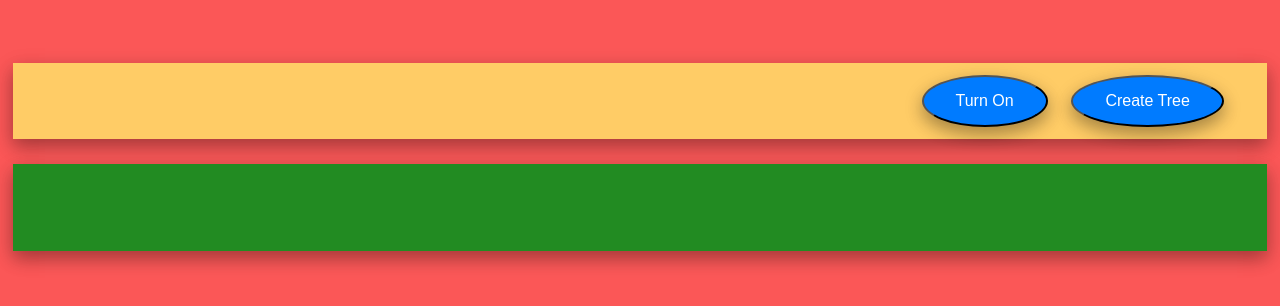
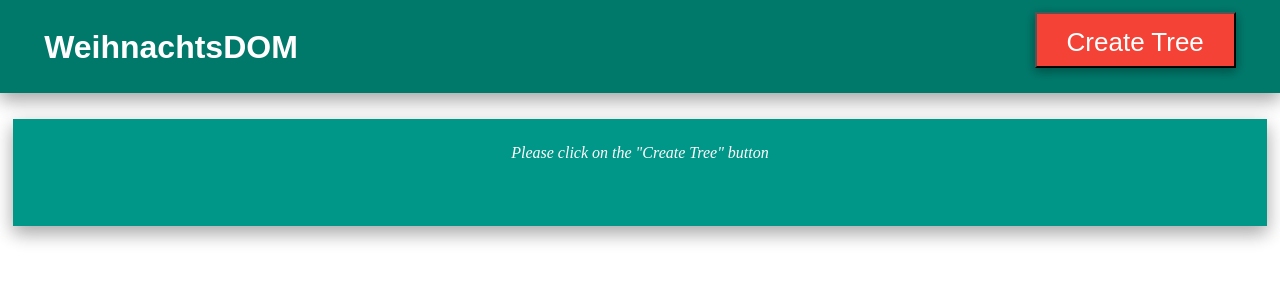
Before and after one commit to GustavoLastra/weihnachtsDOM-react, a React (Create React App) app: page / in a window 1280 px wide. Shown: the top 306 px of the page. Built offline with nearby package versions, Linux system fonts and the light colour scheme.

Commit message:
finish style and functionality

```diff
--- a/public/index.html
+++ b/public/index.html
@@ -21,7 +21,7 @@
     -->
     <title>React App</title>
   </head>
-  <body style="background-color: #fb5757">
+  <body style="background-color: #FFFFFF">
     <noscript>
       You need to enable JavaScript to run this app.
     </noscript>
--- a/src/component/Led.js
+++ b/src/component/Led.js
@@ -35,7 +35,7 @@ class Led extends React.Component {
         const { led} = this.props;
 
         return (
-            <div className={"hallo"}>
+            <div className={"ledDiv"}>
                 <MyContext.Consumer>
                     {(context) => (
                         <React.Fragment>
--- a/src/component/Tools.js
+++ b/src/component/Tools.js
@@ -28,12 +28,12 @@ class Tools extends Component {
 
     render() {
         return (
-            <div style={styles.toolsRow}>
-                <div style={styles.toolItem}>
-                    <button onClick={this.onClickTurn} style={this.state.buttonName==="Turn On"?styles.primaryButton:styles.dangerButton}>{this.state.buttonName}</button>
+            <div className={"toolsRow"}>
+                <div className={"toolItem"}>
+                    <h1 className="weihnachsDOMLabel">WeihnachtsDOM</h1>
                 </div>
-                <div style={styles.toolItem}>
-                    <button onClick={this.onClickCreate} style={styles.primaryButton}>Create Tree</button>
+                <div className={"toolItem"}>
+                    <button onClick={this.onClickCreate} className={"toolsButton"}>Create Tree</button>
                 </div>
 
             </div>
@@ -41,66 +41,5 @@ class Tools extends Component {
     }
 }
 
-const styles = {
-    toolsRow: {
-        display: "flex",
-        flexFlow: "row wrap",
-        justifyContent: "flex-end",
-        width: "95%",
-        margin: "auto"
-    },
-
-    toolItem: {
-        margin:"1%"
-    },
-
-    inputNumber: {
-        borderRadius: "5%",
-        padding: "15px 32px",
-    },
-
-    primaryButton: {
-        backgroundColor: "#007bff",
-        boxShadow: "0 8px 16px 0 rgba(0,0,0,0.2), 0 6px 20px 0 rgba(0,0,0,0.19)",
-        color: "white",
-        padding: "15px 32px",
-        textAlign: "center",
-        textDecoration: "none",
-        fontSize: "1em",
-        cursor: "pointer",
-        borderRadius: "50%",
-        outline: "none"
-
-    },
-    dangerButton: {
-        backgroundColor: "#dc3545",
-        boxShadow: "0 8px 16px 0 rgba(0,0,0,0.2), 0 6px 20px 0 rgba(0,0,0,0.19)",
-        color: "white",
-        padding: "15px 32px",
-        textAlign: "center",
-        textDecoration: "none",
-        fontSize: "1em",
-        cursor: "pointer",
-        borderRadius: "50%",
-        outline: "none"
-
-    },
-}
 
 export default Tools;
-
-/*
-this.handleChange = this.handleChange.bind(this);
-
-handleChange(event) {
-    this.setState({value: event.target.value});
-}
-
-<div style={styles.toolItem}>
-    <input style={styles.inputNumber}
-           placeholder="Number of levels..."
-           type="number"
-           value={this.state.value}
-           onChange={this.handleChange}
-    />
-</div>*/
--- a/src/component/Tree.js
+++ b/src/component/Tree.js
@@ -3,6 +3,8 @@ import LedList from "./LedList.js";
 import Tools from "./Tools.js";
 import TreeService from "./shared/service";
 import MyContext from "./shared/context";
+import './css/tree.css';
+
 
 //import InitialLedList from "../data.js"
 
@@ -62,22 +64,20 @@ class Tree extends React.Component {
     }
 
     onCreate() {
-        /*let tree = TreeService.getTree();
-        this.setState({ledList: tree })*/
         this.setState({showTree: true })
     }
 
     render() {
         return (
-            <div style={styles.container}>
-                <div style={styles.toolsContainer}>
+            <div className={"rootContainer"}>
+                <div className={"toolsContainer"}>
                     <Tools
                         onTurn={this.onTurn}
                         onCreate={this.onCreate}
                     />
                 </div>
 
-                <div style={styles.treeContainer} >
+                <div className={"treeContainer"} >
                     { this.state.showTree &&
                     <MyContext.Consumer>
                         {(context) => (
@@ -89,96 +89,14 @@ class Tree extends React.Component {
                         )}
                     </MyContext.Consumer>
                     }
+                    { !this.state.showTree &&
+                    <div className="hint">Please click on the "Create Tree" button</div>
+                    }
                 </div>
                 <p>{console.log(React.version)}</p>
             </div>
-
-
-
-
-
         );
     }
 }
 
-const styles = {
-
-    container: {
-        display: "flex",
-        flexDirection: "column",
-        justifyContent: "space-arround",
-        width:"98%",
-        margin: "auto"
-    },
-
-    toolsContainer: {
-        display: "flex",
-        flexFlow: "row wrap",
-        width: "100%",
-        margin: "auto",
-        backgroundColor: "#ffcc66",
-        boxShadow: "0 8px 16px 0 rgba(0,0,0,0.2), 0 6px 20px 0 rgba(0,0,0,0.19)",
-        marginTop: "5%"
-    },
-
-    treeContainer: {
-        /*flexDirection: "row",
-        justifyContent: "center",
-        alignItems: "",*/
-        backgroundColor: "#228b22",
-        paddingTop: "2%",
-        paddingBottom: "5%",
-        width: "100%",
-            /*
-                    display: "flex",
-            */
-        boxShadow: "0 8px 16px 0 rgba(0,0,0,0.2), 0 6px 20px 0 rgba(0,0,0,0.19)",
-        marginTop: "2%"
-
-    },
-
-
-
-}
-
 export default Tree;
-
-/*
-recursiveCreate(levels, actualLevel, newLed) {
-    console.log("actualLevel " + actualLevel);
-    //Termination
-    if (actualLevel === levels) return;
-    var led = {
-        label: "div",
-        buttonState: false,
-        ledList: []
-    };
-    //let random = Math.floor((Math.random() * 100) + 1);
-    if (actualLevel === 0) {
-        actualLevel++;
-        newLed.push(led);
-        return (this.recursiveCreate(levels, actualLevel, newLed[0].ledList));
-    } else if(actualLevel < levels && actualLevel===1){
-        actualLevel++;
-        newLed.push(led);
-        newLed.push(led);
-        return (this.recursiveCreate(levels, actualLevel, newLed[0].ledList));
-        return (this.recursiveCreate(levels, actualLevel, newLed[1].ledList));
-    } else if(actualLevel < levels && actualLevel===2) {
-        actualLevel++;
-        newLed.push(led);
-        return (this.recursiveCreate(levels, actualLevel, newLed[0].ledList));
-    }
-}
-
-
-
-onCreate(levels) {
-
-    let newTree = [];
-    let actualLevel = 0;
-    this.setState({numberOfLevels: levels});
-    this.recursiveCreate(levels, actualLevel, newTree);
-    console.log("newTree" + JSON.stringify(newTree));
-    this.setState({ledList: newTree})
-}*/
--- a/src/component/css/tree.css
+++ b/src/component/css/tree.css
@@ -1,16 +1,63 @@
+
+/*Tree*/
+
+.rootContainer {
+    display: flex;
+    flex-direction: column;
+    justify-content: flex-start;
+}
+
+.toolsContainer {
+    display: flex;
+    flex-flow: row wrap;
+    width: 100%;
+    margin: auto;
+    background-color: #00796B;
+    /*
+    background: -webkit-linear-gradient(-45deg, #f1e767 0%,#feb645 100%); !* Chrome10-25,Safari5.1-6 *!;
+    */
+    box-shadow: 0 8px 16px 0 rgba(0,0,0,0.2), 0 6px 20px 0 rgba(0,0,0,0.19);
+}
+
+.treeContainer {
+    background-color:#009688;
+    /*
+    background: -webkit-linear-gradient(-45deg, #c9de96 0%,#8ab66b 44%,#398235 100%); !* Chrome10-25,Safari5.1-6 *!
+    */
+    padding-top: 2%;
+    padding-bottom: 5%;
+    width: 98%;
+    margin: auto;
+    box-shadow: 0 8px 16px 0 rgba(0,0,0,0.2), 0 6px 20px 0 rgba(0,0,0,0.19);
+    margin-top: 2%;
+}
+
+.hint {
+    text-align: center;
+    color: #FFFFFF;
+    font-family: Material-Design-Icons;
+    font-style: italic;
+
+}
+
+/*LedList*/
+
+
 .ledList {
     display: flex;
     justify-content: space-around;
 }
 
+/*Led*/
+
 .backgroundOff {
-    color: white;
-    background-color: #b2b2b2;
+    color: #212121;
+    background-color: #BDBDBD;
 }
 
 .backgroundOn{
-    color: black;
-    background-color: #ffef96;
+    color: #FFFFFF;
+    background-color: #FF5252;
 }
 
 .led {
@@ -26,6 +73,41 @@
     margin-left: 50%;
 }
 
-.hallo {
+.ledDiv {
     margin: 1px;
 }
+
+
+/*Tools*/
+
+.toolsRow {
+    display: flex;
+    flex-flow: row wrap;
+    justify-content: space-between;
+    width: 95%;
+    margin: auto;
+}
+
+.toolItem {
+    margin:1%;
+}
+
+.toolsButton {
+    cursor: pointer;
+    background-color: #f44336;
+    box-shadow: 0 3px 10px rgba(0,0,0,.23), 0 3px 10px rgba(0,0,0,.16);
+    outline: 0!important;
+    color: #fff;
+    font-size: 26px;
+    height: 56px;
+    line-height: 26px;
+    text-align: center;
+    padding: 15px 30px;
+    text-decoration: none;
+}
+
+.weihnachsDOMLabel {
+    color: #FFFFFF;
+    line-height: 26px;
+
+}
--- a/src/data.js
+++ b/src/data.js
@@ -6,31 +6,8 @@ const InitialledList = [{
         "id": "1",
         "buttonState": false,
         "ledList": [{
-            "label": "head",
-            "id": "2",
-            "buttonState": false,
-            "ledList": [{
-                "label": "meta",
-                "id": "meta",
-                "buttonState": false,
-                "ledList": []
-            },
-                {
-                    "label": "link",
-                    "id": "3",
-                    "buttonState": false,
-                    "ledList": []
-                }
-            ]
-        },
-            {
                 "label": "body",
                 "id": "4",
-                "buttonState": false,
-                "ledList": [
-                    {
-                        "label": "main",
-                        "id": "5",
                 "buttonState": false,
                 "ledList": [
                     {
@@ -316,8 +293,6 @@ const InitialledList = [{
                                 }]
                             }
                         ]
-                            },
-                        ]
                     }
                 ]
             }
```
Also changed, not shown: 1 other file (tests, documents, lock files or other folders). Lines whose indentation alone changed are shown as unchanged.
